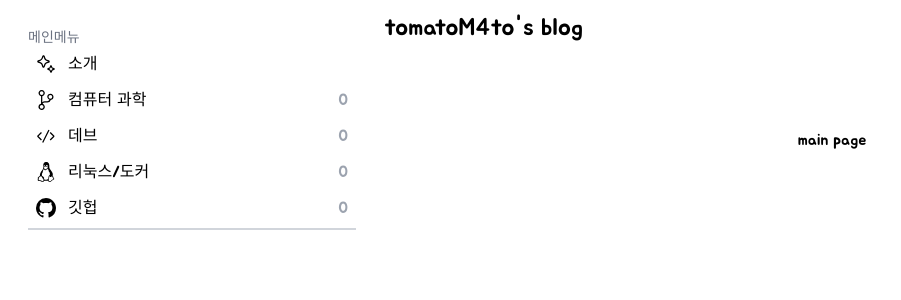
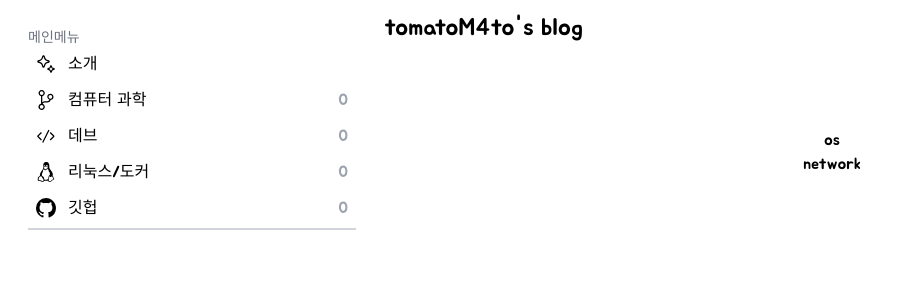
Before and after one commit to tomatoM4to/blog, a Next.js app: page / in a window 1280 px wide. Shown: the top 300 px of the page, without its empty margins (0-901 px from the left). Built offline with nearby package versions, Linux system fonts and the light colour scheme.

Commit message:
small fix

```diff
--- a/app/page.tsx
+++ b/app/page.tsx
@@ -1,3 +1,5 @@
+import Link from "next/link";
+
 function Dummy() {
     return <div className="w-96"></div>;
 }
@@ -7,7 +9,8 @@ export default function Home() {
         <div className="mt-32 flex w-full">
             <Dummy />
             <div className="flex-1 flex flex-col items-center">
-                main page
+                <Link href="/os/[1]메모리 개요">os</Link>
+                <Link href="/network/OSI7">network</Link>
             </div>
         </div>
     );
--- a/components/nav.tsx
+++ b/components/nav.tsx
@@ -1,7 +1,9 @@
+import Link from "next/link";
+
 export function Nav({ tailwind }: { tailwind: string }) {
     return (
         <nav className={tailwind}>
-            tomatoM4to's blog
+            <Link href="/">tomatoM4to's blog</Link>
         </nav>
     )
 }
```
Also changed, not shown: public/database/1-introduce.mdx (deleted).
